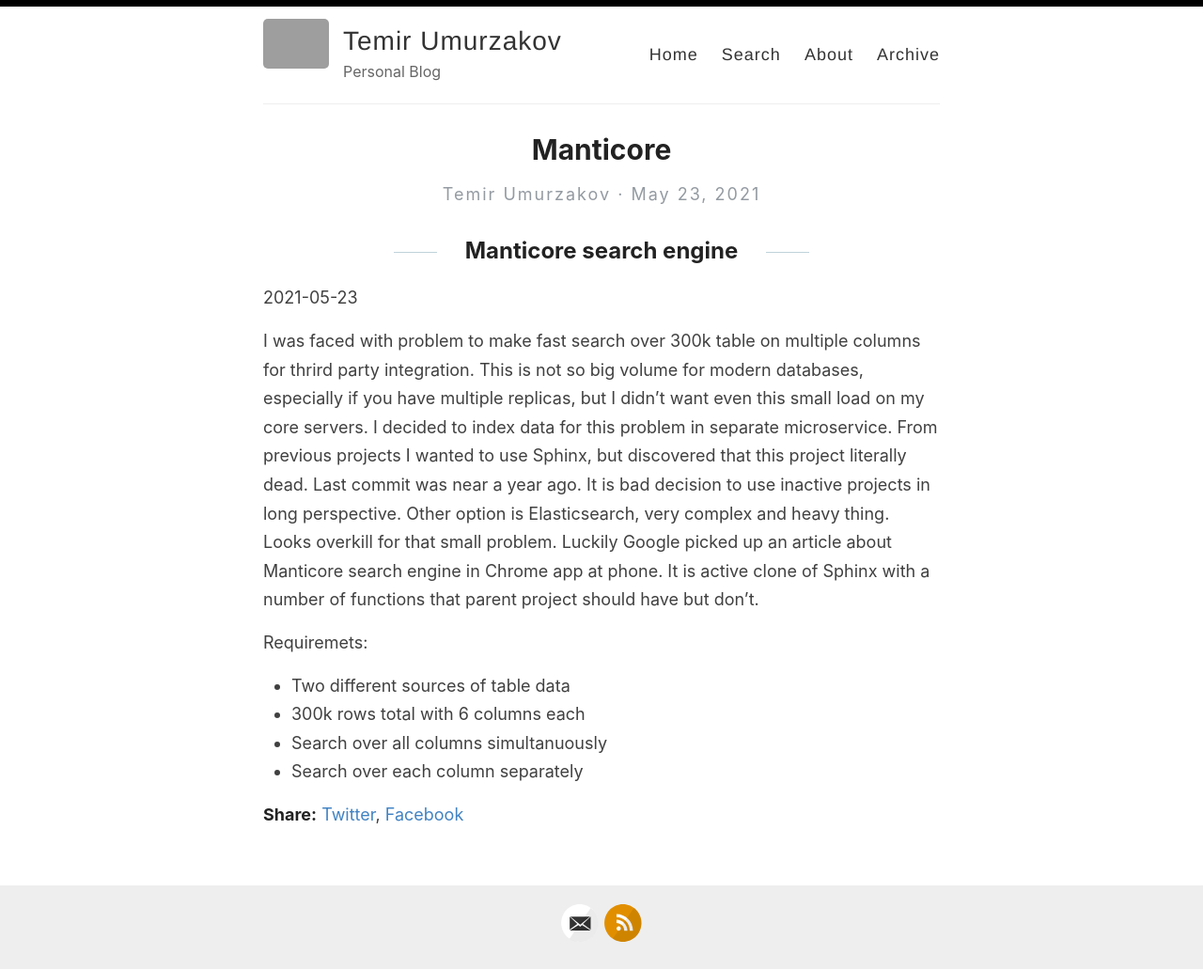
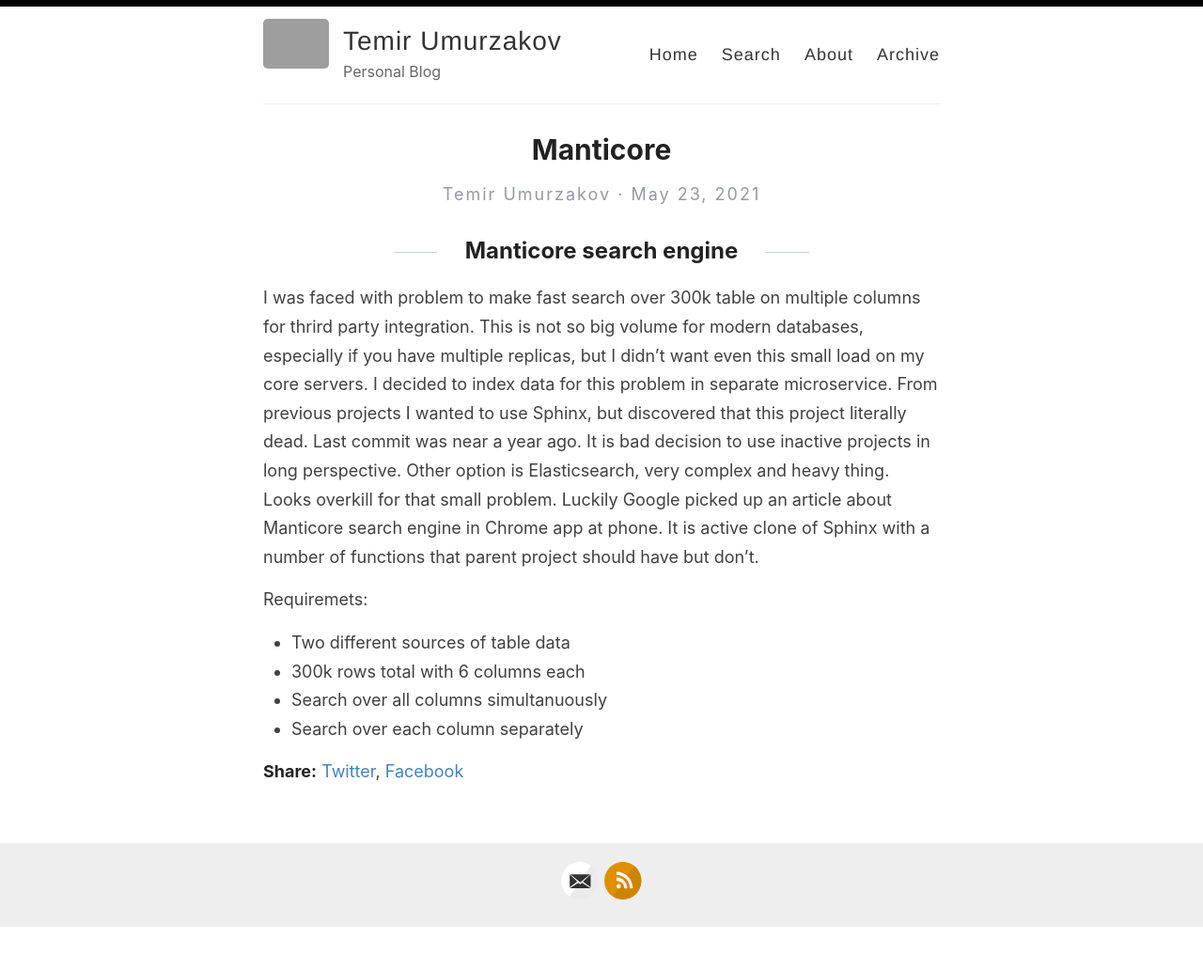
Before and after one commit to tumurzakov/tumurzakov.github.io, a Jekyll site: the page built from _posts/2021-05-23-manticore.md, in a window 1280 px wide. Shown: the whole page at 94% size. Built offline with Jekyll 4.4.1, drawn with Linux system fonts in a browser that asks for light colours; our own code applies the rules of GitHub Pages for plain Markdown files; after the commit the page ends 986 px from its top, so only the background shows below that; grey boxes are pictures that could not be loaded.

Commit message:
Update 2021-05-23-manticore.md

```diff
--- a/_posts/2021-05-23-manticore.md
+++ b/_posts/2021-05-23-manticore.md
@@ -1,5 +1,4 @@
 ## Manticore search engine
-2021-05-23
 
 I was faced with problem to make fast search over 300k table on multiple columns for thrird party integration. This is not so big volume for modern databases, especially if you have multiple replicas, but I didn't want even this small load on my core servers. I decided to index data for this problem in separate microservice. From previous projects I wanted to use Sphinx, but discovered that this project literally dead. Last commit was near a year ago. It is bad decision to use inactive projects in long perspective. Other option is Elasticsearch, very complex and heavy thing. Looks overkill for that small problem. Luckily Google picked up an article about Manticore search engine in Chrome app at phone. It is active clone of Sphinx with a number of functions that parent project should have but don't.
 
```
